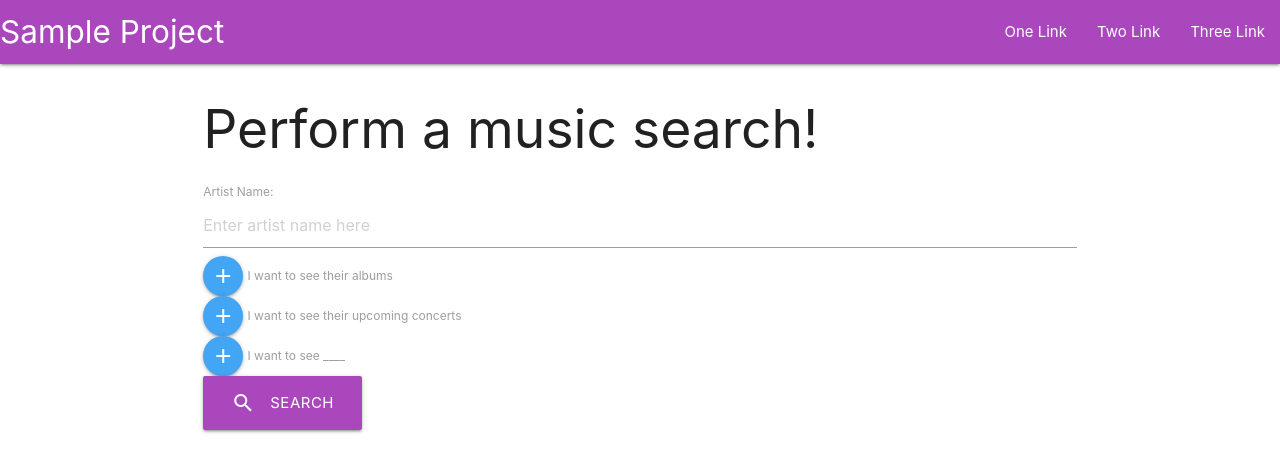
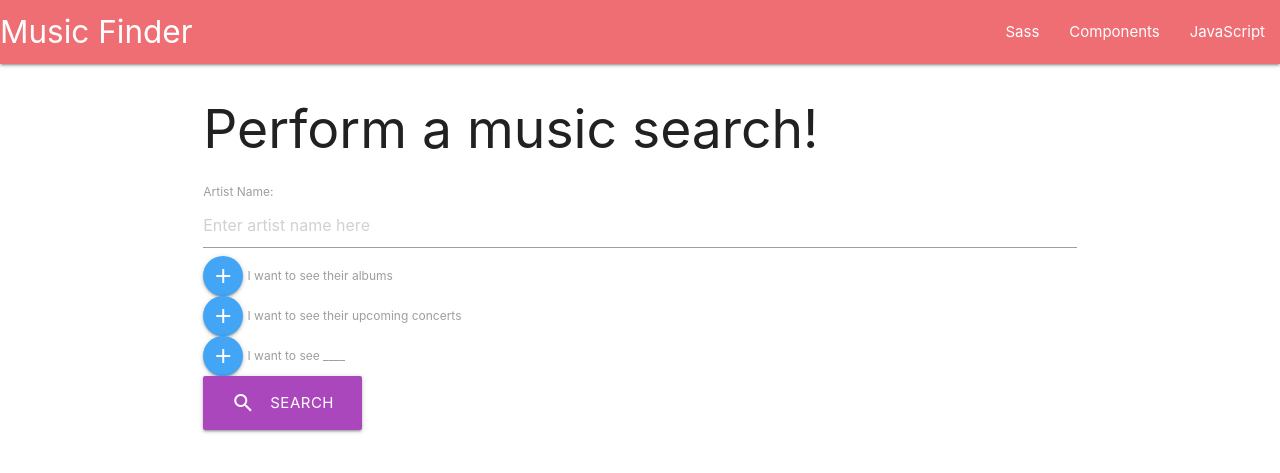
Before and after one commit to mtlankenau/music-finder, a plain HTML site: page index.html in a window 1280 px wide. Drawn offline with nearby package versions, Linux system fonts and the light colour scheme.

Commit message:
optimized nav section/removed header

```diff
--- a/index.html
+++ b/index.html
@@ -10,27 +10,16 @@
 
 </head>
 <body>
-    <header>
-        <div class="navbar-fixed">
-            <nav>
-                <div class="nav-wrapper purple lighten-1">
-                     <!-- <form>
-                        <div class="input-field">
-                            <input id="search" type="search" required>
-                            <label class="label-icon" for="search"><i class="material-icons">search</i></label>
-                            <i class="material-icons">close</i>
-                        </div>
-                    </form> -->
-                    <a href="#" class="brand-logo">Sample Project</a>
-                        <ul id="nav-mobile" class="right hide-on-med-and-down">
-                            <li><a href="#someid.html">One Link</a></li>
-                            <li><a href="#someid.html">Two Link</a></li>
-                            <li><a href="#someid.html">Three Link</a></li>
-                        </ul>
-                </div>
-            </nav>
+    <nav>
+        <div class="nav-wrapper">
+          <a href="#" class="brand-logo">Music Finder</a>
+          <ul id="nav-mobile" class="right hide-on-med-and-down">
+            <li><a href="Search.html">Sass</a></li>
+            <li><a href="Albums.html">Components</a></li>
+            <li><a href="Upcoming Concerts.html">JavaScript</a></li>
+          </ul>
         </div>
-    </header>
+      </nav>
     <div class="container">
         <div class="row">
             <div class="col s12">
```
